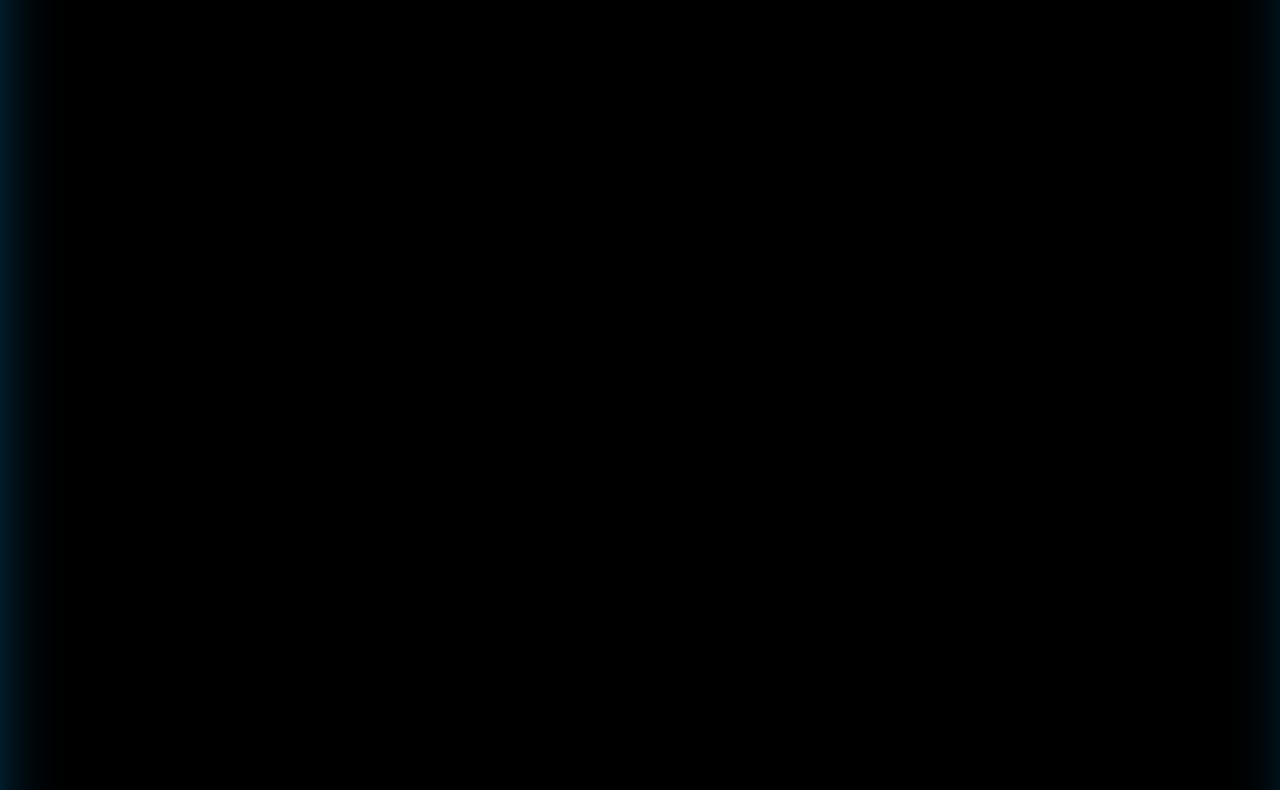
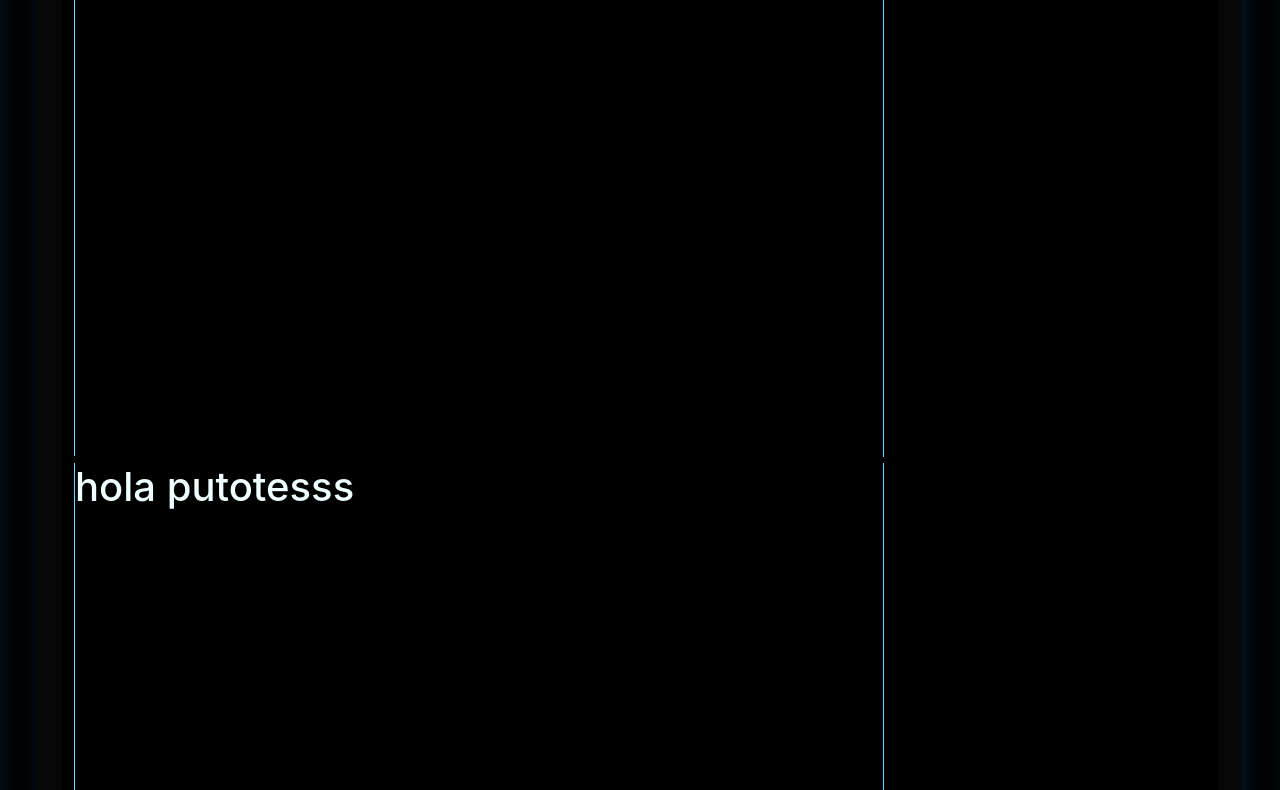
Before and after one commit to Joaquinchable/NastyBlackEye, a React app in the folder cliente/: page /Inicio/blog in a window 1280 px wide. Shown: the part 341-1131 px from the top of the page. Built offline with nearby package versions, Linux system fonts and the light colour scheme.

Commit message:
layout section

```diff
--- a/cliente/src/components/Pages/Biofoto.js
+++ b/cliente/src/components/Pages/Biofoto.js
@@ -6,7 +6,37 @@ class Biofoto extends Component {
       <div>
         <HeaderHome subtitle="~BioFoto~" />
         <div className="header-login">Biofoto</div>
-        <section className="section-home"></section>
+
+        <section className="section-body">
+
+          <div className="section-container">
+            <div className="container-1">
+              <div className="articulo-container"><h1>Hola putos</h1>
+
+                <p>;iqfbvlkwfbvlksdjfbv;oaifuvn ;eorihvj;oi erhf ;oqierhf;oqirehn;fo qihrfo ;qivhfoiqhc 'orinqr</p>
+              </div>
+              <div className="articulo-container"><h1>hola putotesss</h1></div>
+              <div className="articulo-container"><h1>hola pinxes maricas</h1></div>
+            </div>
+
+            <div className="container-2">
+
+
+              <div className="asaid-right"></div>
+              <div className="asaid-right"></div>
+              <div className="asaid-right"></div>
+
+            </div>
+
+
+
+
+
+          </div>
+
+        </section>
+
+
       </div>
     );
   }
--- a/cliente/src/components/Pages/Blog.js
+++ b/cliente/src/components/Pages/Blog.js
@@ -7,7 +7,35 @@ class Blog extends Component {
       <div>
         <HeaderHome subtitle="~Blog~" />
         <div className="header-login">Blog</div>
-        <section className="section-home"></section>
+        <section className="section-body">
+
+          <div className="section-container">
+            <div className="container-1">
+              <div className="articulo-container"><h1>Hola putos</h1>
+
+                <p>;iqfbvlkwfbvlksdjfbv;oaifuvn ;eorihvj;oi erhf ;oqierhf;oqirehn;fo qihrfo ;qivhfoiqhc 'orinqr</p>
+              </div>
+              <div className="articulo-container"><h1>hola putotesss</h1></div>
+              <div className="articulo-container"><h1>hola pinxes maricas</h1></div>
+            </div>
+
+            <div className="container-2">
+
+
+              <div className="asaid-right"></div>
+              <div className="asaid-right"></div>
+              <div className="asaid-right"></div>
+
+            </div>
+
+
+
+
+
+          </div>
+
+        </section>
+
 
       </div>
     )
--- a/cliente/src/components/Pages/Exposiciones.js
+++ b/cliente/src/components/Pages/Exposiciones.js
@@ -7,7 +7,21 @@ class Exposiciones extends Component {
       <div>
         < HederHome subtitle="~Exposiciones~" />
         <div className="header-login">Exposiciones</div>
-        <section className="section-home"></section>
+        <section className="section-body">
+
+
+          <div className="section-container">
+
+          </div>
+
+        </section>
+
+
+
+
+
+
+
       </div>
     );
   }
--- a/cliente/src/components/Pages/Home.js
+++ b/cliente/src/components/Pages/Home.js
@@ -7,7 +7,39 @@ class Home extends Component {
       <div>
         <HeaderHome subtitle="~Luz Escrita~" />
         <div className="header-login">Nasty</div>
-        <section className="section-home"></section>
+        <section className="section-body">
+
+          <div className="section-container">
+            <div className="container-1">
+              <div className="articulo-container"><h1>Hola putos</h1>
+
+                <p>;iqfbvlkwfbvlksdjfbv;oaifuvn ;eorihvj;oi erhf ;oqierhf;oqirehn;fo qihrfo ;qivhfoiqhc 'orinqr</p>
+              </div>
+              <div className="articulo-container"><h1>hola putotesss</h1></div>
+              <div className="articulo-container"><h1>hola pinxes maricas</h1></div>
+            </div>
+
+            <div className="container-2">
+
+
+              <div className="asaid-right"></div>
+              <div className="asaid-right"></div>
+              <div className="asaid-right"></div>
+
+            </div>
+
+
+
+
+
+          </div>
+
+        </section>
+
+
+
+
+
 
       </div>
 
--- a/cliente/src/scss/_Home.scss
+++ b/cliente/src/scss/_Home.scss
@@ -1,10 +1,82 @@
-.section-home{
+.section-body{
 width: 100%;
 height: 1900px;
 display: flex;
 position: relative;
-background-color: black;
-box-shadow: inset 7px 4px 77px -29px rgba(8,102,153,1);
-
+background-color:black;
+box-shadow: inset 3px 1px 47px -29px rgba(8,102,153,1);
+align-content: flex-start;
+padding-left:3%;
+padding-right: 3%;
 
 }
+
+.section-container{
+width: 100%;
+height:1800px;
+display: flex;
+
+margin-top: 2%;
+margin-bottom: 2%;
+position: relative;
+background-color: #070708;
+box-shadow:  3px 2px 37px -19px rgba(8,102,153,1);
+border-radius: 50px;
+padding-left: 1%;
+padding-right:1% ;
+padding-top: 2%;
+padding-bottom: 2%;
+
+}
+
+.container-1{
+display: flex;
+width: 70%;
+height:1750px ;
+padding-left: 1%;
+padding-right:1%;
+padding-top: 1%;
+padding-bottom: 1%;
+margin-left:1%;
+background-color: black;
+flex-direction: column;
+//border:1px solid rgb(153, 153, 153);
+border-radius: 12px 0px 0px 12px;
+
+}
+.container-2{
+display: flex;
+width: 30%;
+height:1750px ;
+padding-left: 1%;
+padding-right:1% ;
+padding-top: 1%;
+padding-bottom: 1%;
+margin-right:1%;
+background-color:black;
+flex-direction: column;
+border-radius: 0px 12px 12px 0px;
+
+}
+
+.articulo-container{
+display: flex;
+width: 100%;
+height:600px;
+position: relative;
+background-color:black;
+border-left: 1px solid rgb(105, 217, 251);
+margin-bottom: 1%;
+color: azure;
+}
+
+.asaid-right{
+display: flex;
+width: 100%;
+height:600px;
+position: relative;
+background-color:black;
+border-left: 1px solid rgb(105, 217, 251);
+margin-bottom: 2%;
+color: azure;
+}
```
Also changed, not shown: cliente/src/scss/Estilos.css.
